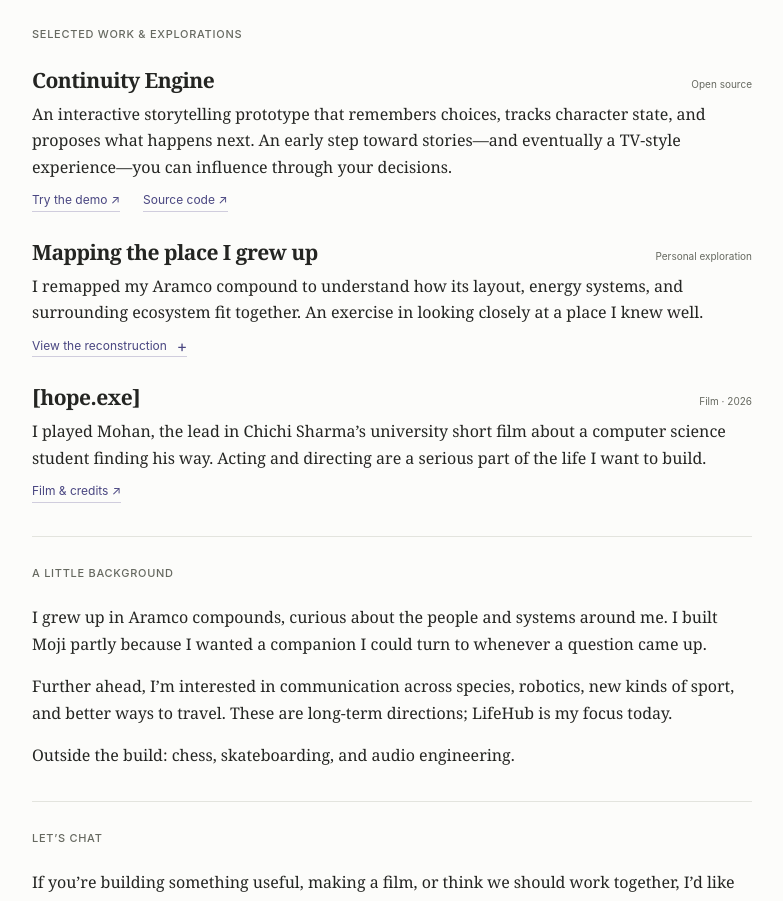
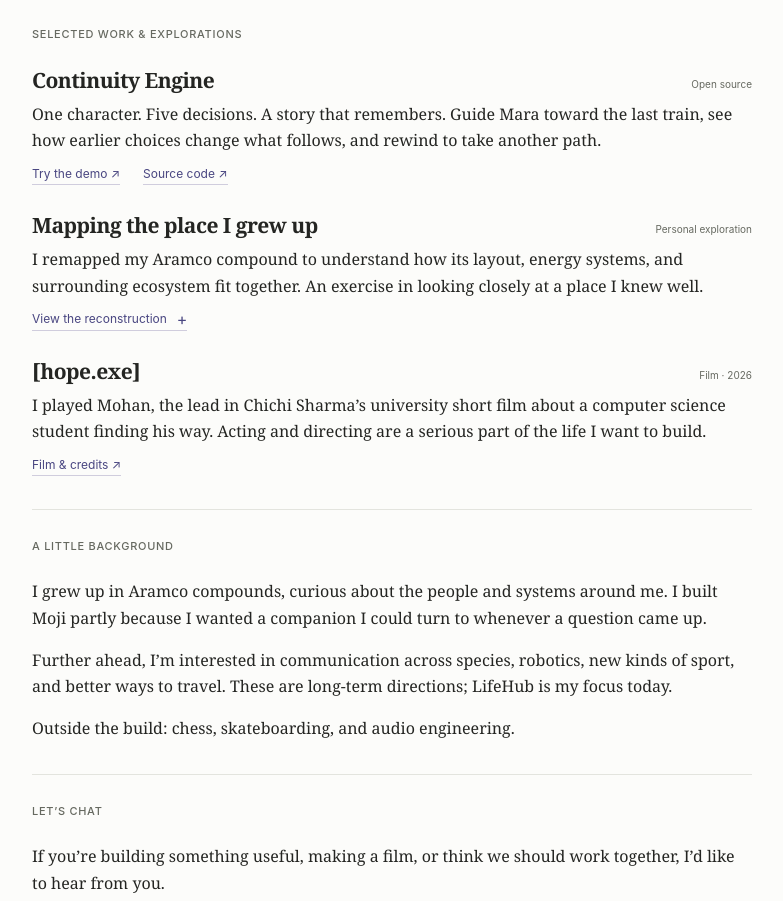
Before and after one commit to mahd-qureshi/mahd-qureshi.github.io, a plain HTML site: page index.html in a window 1280 px wide. Shown: the part 893-1794 px from the top of the page, without its empty margins (248-1031 px from the left). Drawn offline with Linux system fonts and the light colour scheme.

Commit message:
Describe the new Continuity Engine character story (#4)

```diff
--- a/index.html
+++ b/index.html
@@ -54,7 +54,7 @@
         <h2 class="section-heading" id="work-title">Selected work &amp; explorations</h2>
         <article class="work-entry">
           <div class="entry-heading"><h3>Continuity Engine</h3><span class="entry-type">Open source</span></div>
-          <p>An interactive storytelling prototype that remembers choices, tracks character state, and proposes what happens next. An early step toward stories—and eventually a TV-style experience—you can influence through your decisions.</p>
+          <p>One character. Five decisions. A story that remembers. Guide Mara toward the last train, see how earlier choices change what follows, and rewind to take another path.</p>
           <div class="inline-links"><a href="https://mahd-qureshi.github.io/continuity-engine/">Try the demo <span aria-hidden="true">↗</span></a><a href="https://github.com/mahd-qureshi/continuity-engine">Source code <span aria-hidden="true">↗</span></a></div>
         </article>
         <article class="work-entry">
```
